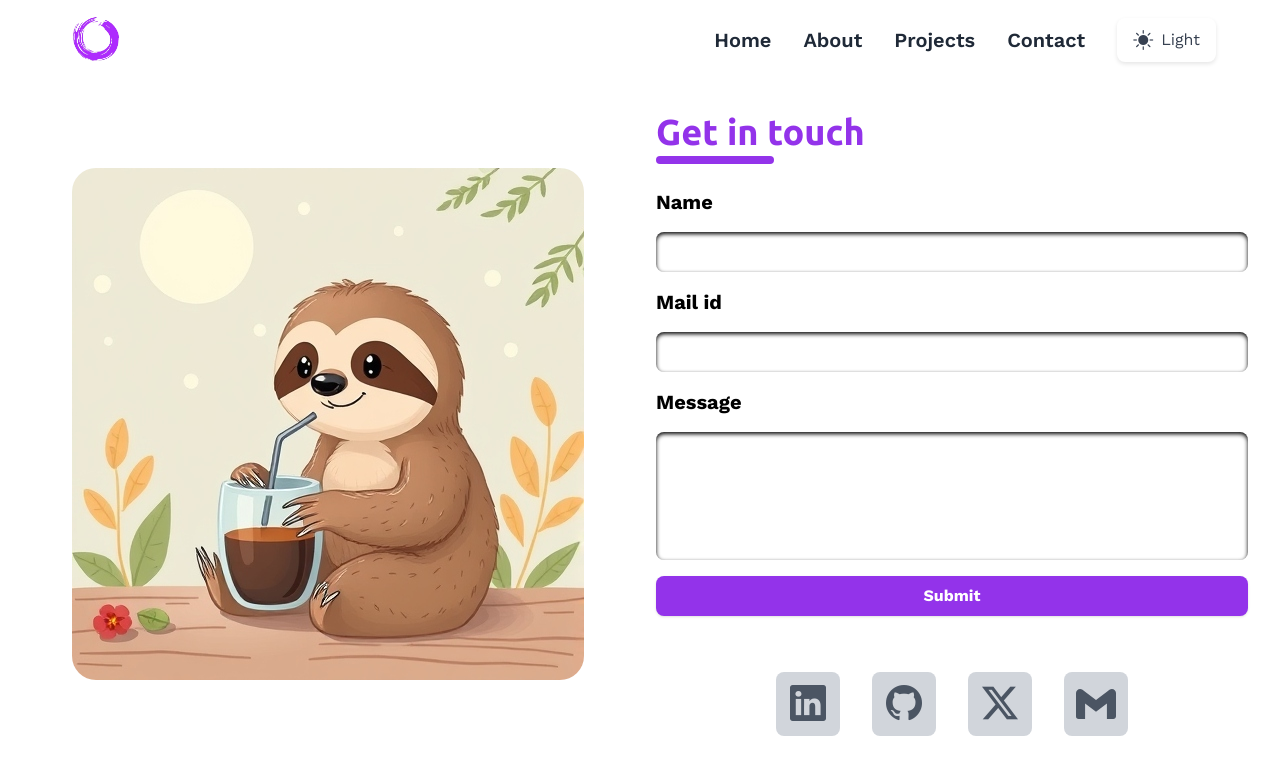
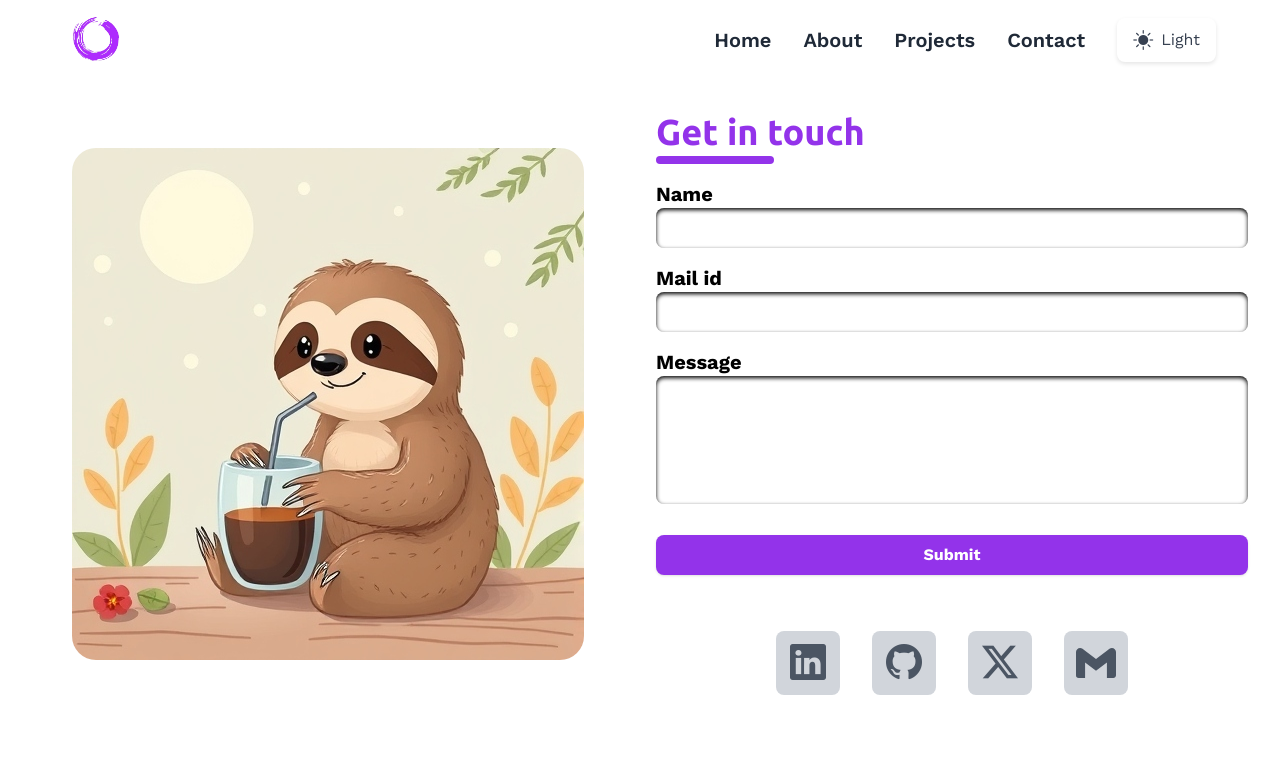
Before and after one commit to Jatinbhardwaj-093/JB, a Vue app: page /contact in a window 1280 px wide. Shown: the top 774 px of the page. Built offline with nearby package versions, Linux system fonts and the light colour scheme.

Commit message:
more fixes

```diff
--- a/src/components/ContactMail.vue
+++ b/src/components/ContactMail.vue
@@ -55,42 +55,42 @@ const closePopup = () => {
         <div class="flex flex-col md:flex-row justify-center items-center p-4 space-y-8 md:space-y-0">
             <!-- Left Side: Image -->
             <div class="w-min hidden lg:block mx-auto rounded-3xl">
-            <img
-            v-if="themeStore.theme==='light' "
-            src="../assets/images/ContactPage/morningSloth.jpg"
-            alt="Sloth Image"
-            class="max-w-min h-auto object-contain rounded-3xl"
-            />
-            <img
-            v-else
-            src="../assets/images/ContactPage/nightSloth.jpg"
-            alt="Sloth Image"
-            class="max-w-min h-auto object-contain rounded-3xl"
-            />
+                <img v-if="themeStore.theme === 'light'" src="../assets/images/ContactPage/morningSloth.jpg"
+                    alt="Sloth Image" class="max-w-min h-auto object-contain rounded-3xl" />
+                <img v-else src="../assets/images/ContactPage/nightSloth.jpg" alt="Sloth Image"
+                    class="max-w-min h-auto object-contain rounded-3xl" />
             </div>
 
             <!-- Right Side: Form -->
-        <div class="w-full md:w-1/2 lg:w-1/2 mt-8 lg:mt-0 px-4">
-            <p class="text-4xl font-bold font-ubuntu text-purple-600">Get in touch</p>
-            <div class="w-1/5 h-2 rounded-lg bg-purple-600 mt-1"></div>
+            <div class="w-full md:w-1/2 lg:w-1/2 mt-8 lg:mt-4 px-4">
+                <p class="text-4xl font-bold font-ubuntu text-purple-600">
+                    Get in touch
+                </p>
+                <div class="w-1/5 h-2 rounded-lg bg-purple-600 mt-1 mb-4"></div>
 
                 <!-- Form -->
-    <form @submit.prevent="submitForm" class="flex flex-col mt-6 space-y-4">
+                <form @submit.prevent="submitForm">
                     <label for="name" class="text-xl font-bold text-black"
                         :class="{ 'text-white': themeStore.theme === 'dark' }">
                         Name
                     </label>
                     <input type="text" id="name" v-model="name"
-            class="shadow-inner shadow-black rounded-lg h-10 w-full px-3 outline-none text-base font-semibold font-ubuntu focus:outline-purple-500"
-            :class="{ 'text-white bg-[#2c2c2c]': themeStore.theme === 'dark', 'bg-white text-black':themeStore.theme==='light' }" />
+                        class="shadow-inner shadow-black rounded-lg h-10 w-full px-3 mb-4 outline-none text-base font-semibold font-ubuntu focus:outline-purple-500"
+                        :class="{
+                            'text-white bg-[#2c2c2c]': themeStore.theme === 'dark',
+                            'bg-white text-black': themeStore.theme === 'light',
+                        }" />
 
                     <label for="mail" class="text-xl font-bold text-black"
                         :class="{ 'text-white': themeStore.theme === 'dark' }">
                         Mail id
                     </label>
                     <input type="email" id="mail" v-model="email"
-            class="shadow-inner shadow-black rounded-lg h-10 w-full px-3 outline-none text-base font-semibold font-ubuntu focus:outline-purple-500"
-            :class="{ 'text-white bg-[#2c2c2c]': themeStore.theme === 'dark', 'bg-white text-black':themeStore.theme==='light' }" />
+                        class="shadow-inner shadow-black rounded-lg h-10 w-full px-3 mb-4 outline-none text-base font-semibold font-ubuntu focus:outline-purple-500"
+                        :class="{
+                            'text-white bg-[#2c2c2c]': themeStore.theme === 'dark',
+                            'bg-white text-black': themeStore.theme === 'light',
+                        }" />
 
                     <label for="message" class="text-xl font-bold text-black"
                         :class="{ 'text-white': themeStore.theme === 'dark' }">
@@ -98,7 +98,10 @@ const closePopup = () => {
                     </label>
                     <textarea id="message" v-model="message" rows="5"
                         class="shadow-inner shadow-black rounded-lg w-full px-3 outline-none pt-2 text-base font-semibold font-ubuntu resize-none focus:outline-purple-500"
-            :class="{ 'text-white bg-[#2c2c2c]': themeStore.theme === 'dark', 'bg-white text-black':themeStore.theme==='light' }"></textarea>
+                        :class="{
+                            'text-white bg-[#2c2c2c]': themeStore.theme === 'dark',
+                            'bg-white text-black': themeStore.theme === 'light',
+                        }"></textarea>
 
                     <button type="submit"
                         class="mt-6 bg-purple-600 text-white font-bold py-2 px-4 w-full rounded-lg shadow hover:bg-purple-700 transition-colors">
@@ -120,7 +123,7 @@ const closePopup = () => {
                     </div>
                 </div>
                 <!-- Social Links -->
-            <div class="mt-14 w-min mx-auto">
+                <div class="mt-8 lg:mt-14 w-min mx-auto">
                     <ContactLink />
                 </div>
             </div>
```
Lines whose indentation alone changed are shown as unchanged.
